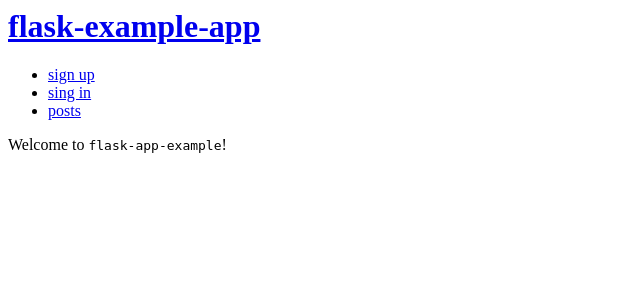
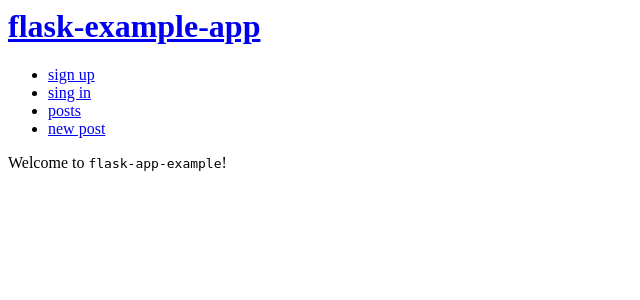
Before and after one commit to petr-korobeinikov/flask-app-example, a Flask app: page / in a window 1280 px wide. Shown: the top 300 px of the page, without its empty margins (0-640 px from the left). Run offline with Flask 2, Linux system fonts and the light colour scheme; parts of the project's set-up code (start-up, migrations or seed data) failed here and were passed over.

Commit message:
Add record adding example.

```diff
--- a/application/routes.py
+++ b/application/routes.py
@@ -46,6 +46,21 @@ def post_edit(post_id):
     return templating.render_template('post_edit.j2', form=form, post_id=post_id)
 
 
+@app.route('/posts/new', methods=['GET', 'POST'])
+@login_required
+def post_new():
+    post = Post()
+    form = PostForm(request.form, obj=post)
+    if request.method == 'POST' and form.validate():
+        post.text = form.text.data
+        post.person_id = current_user.id
+        db_session.add(post)
+        db_session.commit()
+        return redirect(url_for('post_show', post_id=post.id))
+
+    return templating.render_template('post_new.j2', form=form)
+
+
 @app.route('/signup', methods=['GET', 'POST'])
 def signup():
     form = SignUpForm()
--- a/application/templates/layout.j2
+++ b/application/templates/layout.j2
@@ -15,6 +15,7 @@
         <li><a href="{{ url_for('signin') }}">sing in</a></li>
     {% endif %}
     <li><a href="{{ url_for('post_index') }}">posts</a></li>
+    <li><a href="{{ url_for('post_new') }}">new post</a></li>
 </ul>
 {% for message in get_flashed_messages() %}
     <div class="flash">{{ message }}</div>
```
Also changed, not shown: application/templates/post_new.j2 (added, +19 -0 lines).
